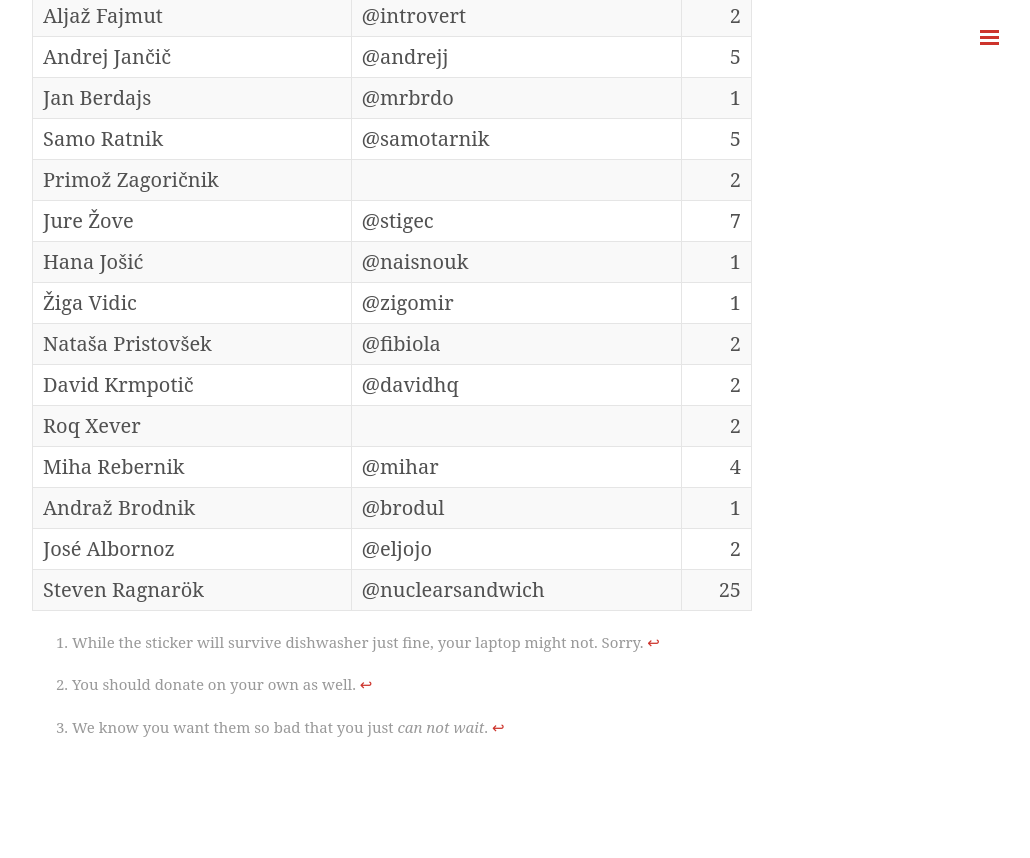
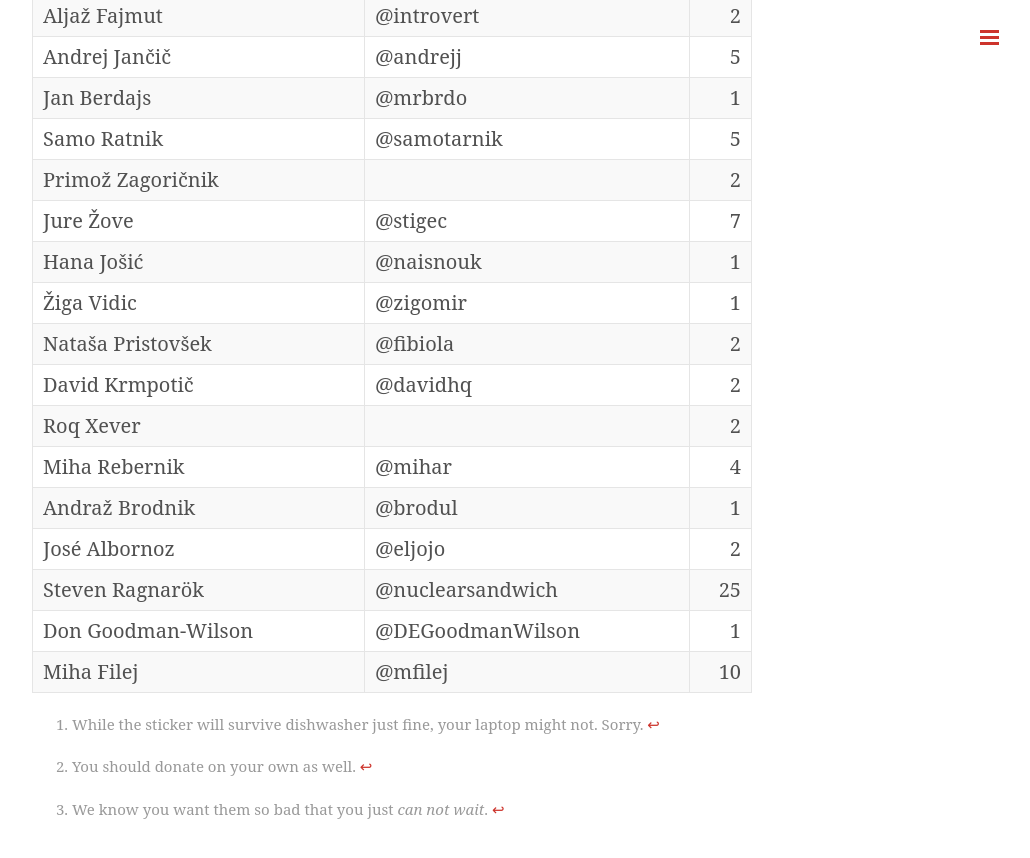
Before and after one commit to RubySlovenia/RubySlovenia.github.io, a Jekyll site: the page built from stickers.md, in a window 1280 px wide and 900 px high, scrolled down 2273 px. Shown: the top 858 px of the window, without its empty margins (248-1278 px from the left). Built offline with Jekyll 4.4.1, drawn with Linux system fonts in a browser that asks for light colours; before the commit the page ends 3091 px from its top, so only the background shows below that.

Commit message:
added @mfilej and @DEGoodmanWilson donations

```diff
--- a/stickers.md
+++ b/stickers.md
@@ -62,6 +62,8 @@ Miha Rebernik|@mihar|4
 Andraž Brodnik|@brodul|1
 José Albornoz|@eljojo|2
 Steven Ragnarök|@nuclearsandwich|25
+Don Goodman-Wilson|@DEGoodmanWilson|1
+Miha Filej|@mfilej|10
 
 [^1]: While the sticker will survive dishwasher just fine, your laptop might not. Sorry.
 [^2]: You should donate on your own as well.
```
